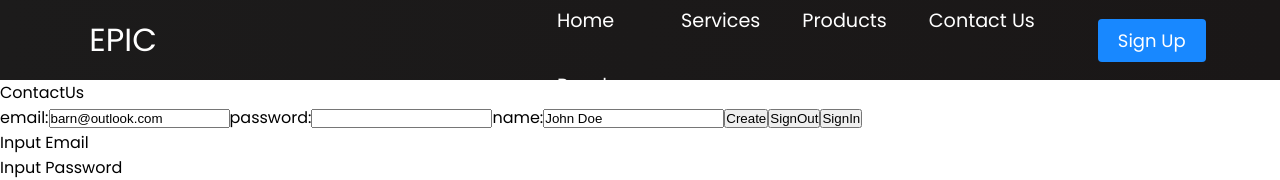
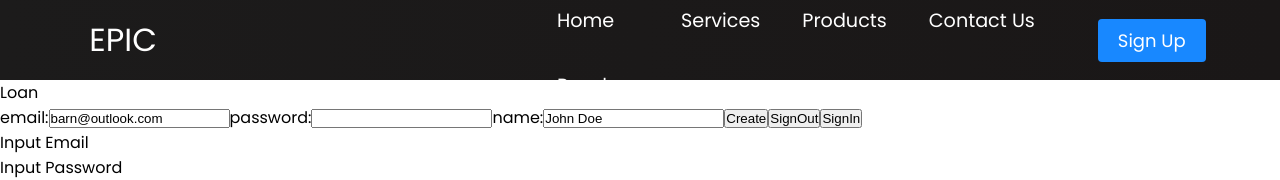
Before and after one commit to BarnabasLim/tt4_group5, a React (Create React App) app: page /contact-us in a window 1280 px wide. Shown: the top 180 px of the page. Built offline with nearby package versions, Linux system fonts and the light colour scheme; no server answers.

Commit message:
add name

```diff
--- a/src/screens/ContactUsScreen/ContactUs.js
+++ b/src/screens/ContactUsScreen/ContactUs.js
@@ -1,5 +1,5 @@
 import React from 'react'
-//Leonard
+//Leonardl
 import { useEffect, useState } from 'react';
 //for data import
 import * as Data from'../../api/data'
@@ -8,7 +8,7 @@ import * as v9_firestore from '../../api/v9_firestore';
 import * as v9_auth from '../../api/v9_auth';
 const ContactUs = () => {
   return (
-    <div>ContactUs</div>
+    <div>Loan</div>
   )
 }
 
```
